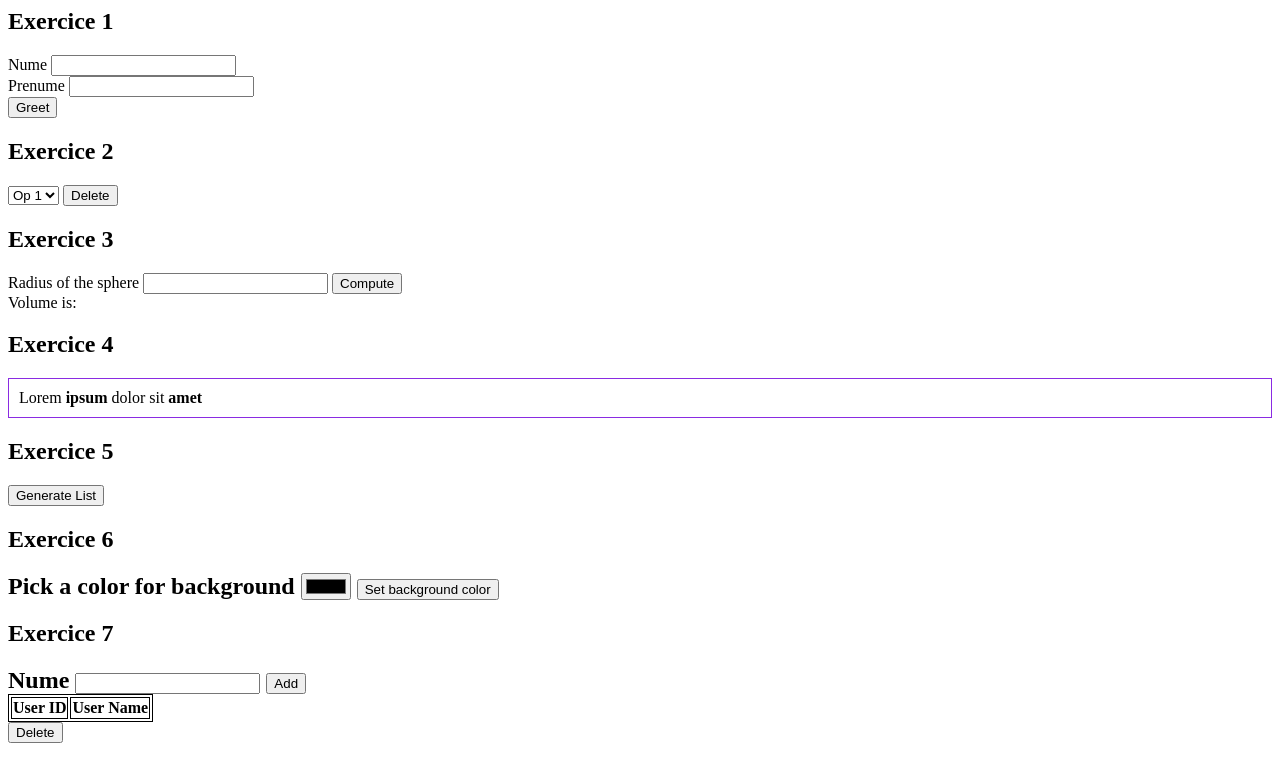
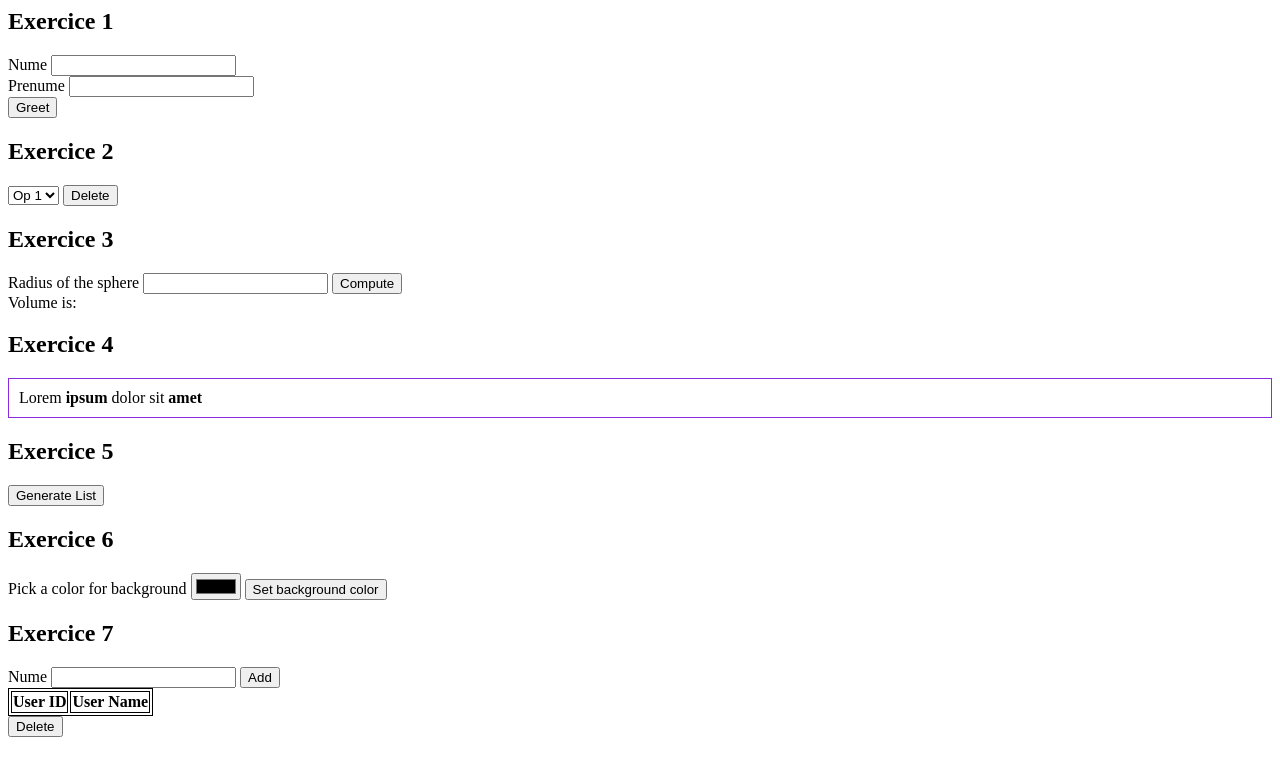
Before and after one commit to mgandore/dom-manipulation-practice, a plain HTML site: page tasks-june/index.html in a window 1280 px wide. Drawn offline with Linux system fonts and the light colour scheme.

Commit message:
fix indentation

```diff
--- a/tasks-june/index.html
+++ b/tasks-june/index.html
@@ -19,7 +19,6 @@
 			<button onclick="greet()">Greet</button>
 		</form>
 	</div>
-
 	<div class="exercice">
 		<h2>Exercice 2</h2>
 		<select id="dropdown">
@@ -29,53 +28,38 @@
 		</select>
 		<button onclick="deleteOp()">Delete</button>
 	</div>
-
 	<div class="exercice">
 		<h2>Exercice 3</h2>
-
 		<label for="radius">Radius of the sphere</label>
 		<input id="radius" type="number">
-
 		<button onclick="getVolume()">Compute</button>
-
 		<div id="result">Volume is: </div>
 	</div>
-
 	<div class="exercice">
 		<h2>Exercice 4</h2>
 		<p onmouseover="hightlight()" onmouseout="reset()" id="dummytext">Lorem <b>ipsum</b> dolor sit <b>amet</b></p>
 	</div>
-
 	<div class="exercice-5">
 		<h2>Exercice 5</h2>
-		<ul>
-
-		</ul>
+		<ul></ul>
 		<button onclick="displayList()">Generate List</button>
 	</div>
-
 	<div class="exercice">
-		<h2>Exercice 6<h2>
-
+		<h2>Exercice 6</h2>
 		<label for="colorpicker">Pick a color for background</label>
 		<input type="color" id="colorpicker">
-
 		<button onclick="setColor()">Set background color</button>
-
 	</div>
-
 	<div class="exercice">
-		<h2>Exercice 7<h2>
+		<h2>Exercice 7</h2>
 		<label for="username">Nume</label>
 		<input id="username" type="text">
-
 		<button onclick="addUser()">Add</button>
 		<table id="users">
 			<tr>
 				<th>User ID</th>
 				<th>User Name</th>
 			</tr>
-
 		</table>
 		<button onclick="deleteUser()">Delete</button>
 	</div>
```
Lines whose indentation alone changed are shown as unchanged.
